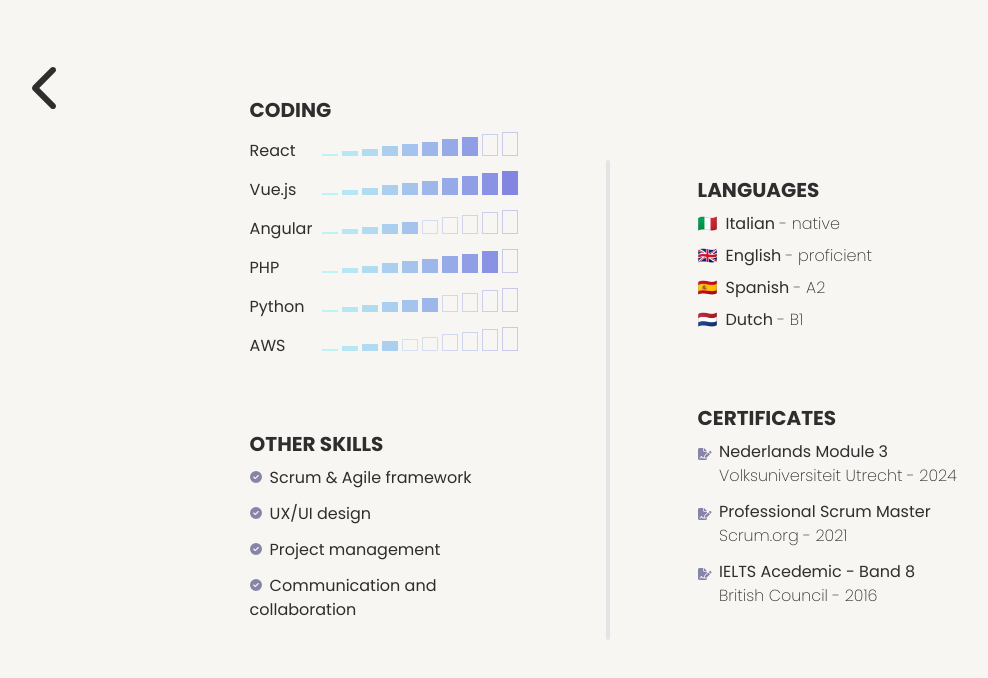
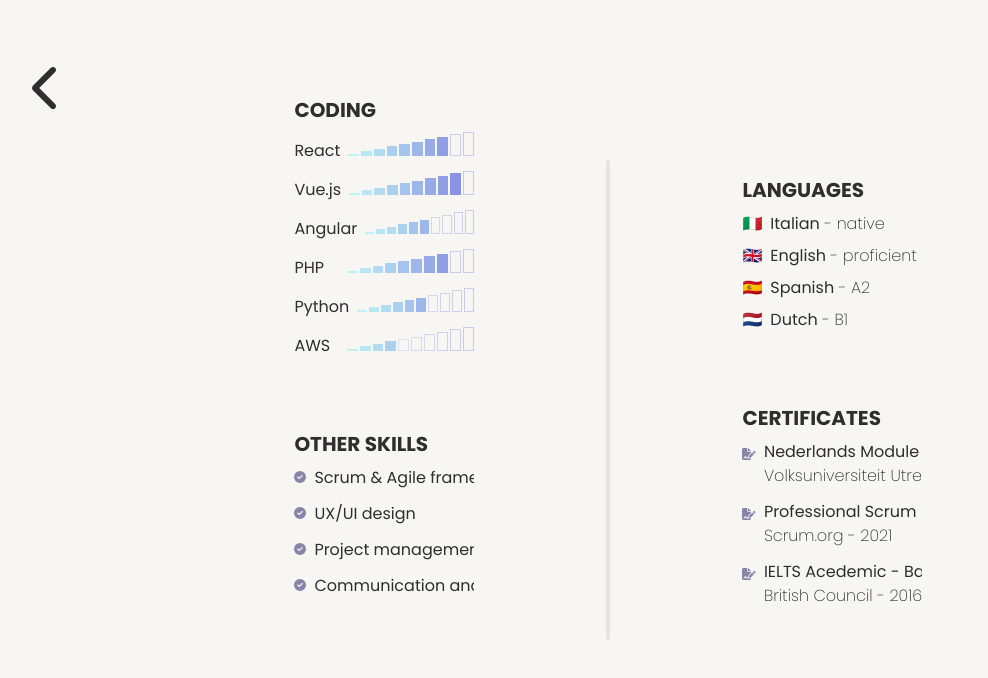
Before and after one commit to robinesp/personal-page, a Next.js app: page /skills in a window 1280 px wide. Shown: the top 678 px of the page, without its empty margins (32-1020 px from the left). Built offline with nearby package versions, Linux system fonts and the light colour scheme.

Commit message:
skills page animation

```diff
--- a/src/app/(pages)/skills/page.tsx
+++ b/src/app/(pages)/skills/page.tsx
@@ -1,10 +1,12 @@
-import { width } from "@fortawesome/free-regular-svg-icons/faAddressBook";
+"use client";
+
 import { coding, skills, languages, certificates } from "./skills";
 import {
   faFileSignature,
   faCircleCheck,
 } from "@fortawesome/free-solid-svg-icons";
 import { FontAwesomeIcon } from "@fortawesome/react-fontawesome";
+import { easings, useTrail, animated, useSpring } from "@react-spring/web";
 
 const getColorFromGradient = (weight: number, opacity: number) => {
   const color2 = [190, 243, 246];
@@ -20,22 +22,59 @@ const getColorFromGradient = (weight: number, opacity: number) => {
 };
 
 export default function Skills() {
-  const sectionClass = "w-full lg:w-1/2 lg:px-[10%]";
+  const sectionTrail = useTrail(4, {
+    opacity: 1,
+    y: 0,
+    from: { opacity: 0, y: -50 },
+    config: {
+      duration: 200,
+      easing: easings.easeOutCubic,
+    },
+  });
+
+  const listTrail = useTrail(20, {
+    opacity: 1,
+    y: 0,
+    width: "100%",
+    from: { opacity: 0, y: -50, width: "0" },
+    config: {
+      duration: 300,
+      easing: easings.easeOutExpo,
+    },
+  });
+
+  const dividerStyle = useSpring({
+    from: { opacity: 0, height: "0" },
+    to: { opacity: 1, height: "60%" },
+    config: {
+      duration: 1000,
+      easing: easings.easeOutExpo,
+    },
+  });
+
+  const sectionClass = "w-full lg:w-1/2 lg:px-[10%] xl:px-[15%]";
   const titleClass = "uppercase text-xl font-bold mb-2";
 
   return (
     <main className="flex min-h-screen lg:h-screen flex-col items-center justify-between pb-32 lg:pb-4 pt-40 lg:pt-24 2xl:pt-48 px-[20%] lg:px-[15%] overflow-hidden">
-      <div className="divider hidden lg:block fixed left-[50%] translate-x-[-50%] top-[50%] translate-y-[-50%] rounded-full h-[60%] w-1 bg-zinc-200" />
+      <animated.div
+        className="divider hidden lg:block fixed left-[50%] translate-x-[-50%] top-[50%] translate-y-[-50%] rounded-full h-[60%] w-1 bg-zinc-200"
+        style={dividerStyle}
+      />
       <div className="flex flex-col flex-wrap w-full gap-y-16 text-md h-full items-center">
-        <div className={sectionClass + " coding"}>
+        <animated.div
+          className={sectionClass + " coding"}
+          style={sectionTrail[0]}
+        >
           <h3 className={titleClass}>Coding</h3>
-          {coding.map((item) => (
-            <div
+          {coding.map((item, i) => (
+            <animated.div
               key={item.name}
-              className="flex items-baseline gap-2 justify-between mb-2"
+              className="flex items-baseline gap-2 justify-between mb-2 overflow-hidden"
+              style={listTrail[i]}
             >
-              <p>{item.name}</p>
-              <div className="score flex items-end justify-end h-6 gap-1 w-[60%] lg:w-full">
+              <p className="w-[35%]">{item.name}</p>
+              <div className="score flex items-end justify-end h-6 gap-[2px] w-[60%] lg:w-full min-w-[60%]">
                 {[...Array(10)].map((_, ix) => (
                   <div
                     className="column w-4"
@@ -51,13 +90,20 @@ export default function Skills() {
                   />
                 ))}
               </div>
-            </div>
+            </animated.div>
           ))}
-        </div>
-        <div className={sectionClass + " skills"}>
+        </animated.div>
+        <animated.div
+          className={sectionClass + " skills"}
+          style={sectionTrail[1]}
+        >
           <h3 className={titleClass}>Other skills</h3>
-          {skills.map((item) => (
-            <div key={item.name} className="mb-3">
+          {skills.map((item, i) => (
+            <animated.div
+              key={item.name}
+              className="mb-3 overflow-hidden text-nowrap"
+              style={listTrail[5 + i]}
+            >
               <FontAwesomeIcon
                 icon={faCircleCheck}
                 size="xs"
@@ -65,25 +111,39 @@ export default function Skills() {
                 color="#8685a7"
               />
               {item.name}
-            </div>
+            </animated.div>
           ))}
-        </div>
+        </animated.div>
         <div className="basis-full hidden lg:block" />
         <div className="filler hidden lg:block h-4" />
-        <div className={sectionClass + " languages break-before-column	"}>
+        <animated.div
+          className={sectionClass + " languages break-before-column	"}
+          style={sectionTrail[2]}
+        >
           <h3 className={titleClass}>Languages</h3>
-          {languages.map((item) => (
-            <div key={item.name} className="mb-2">
+          {languages.map((item, i) => (
+            <animated.div
+              key={item.name}
+              className="mb-2 overflow-hidden text-nowrap"
+              style={listTrail[10 + i]}
+            >
               {item.flag}
               <span className="ml-2">{item.name}</span>
               <span className="font-extralight"> - {item.level}</span>
-            </div>
+            </animated.div>
           ))}
-        </div>
-        <div className={sectionClass + " certificates"}>
+        </animated.div>
+        <animated.div
+          className={sectionClass + " certificates"}
+          style={sectionTrail[3]}
+        >
           <h3 className={titleClass}>Certificates</h3>
-          {certificates.map((item) => (
-            <div key={item.name} className="flex gap-x-2">
+          {certificates.map((item, i) => (
+            <animated.div
+              key={item.name}
+              className="flex gap-x-2 overflow-hidden text-nowrap"
+              style={listTrail[15 + i]}
+            >
               <FontAwesomeIcon
                 icon={faFileSignature}
                 size="xs"
@@ -96,9 +156,9 @@ export default function Skills() {
                   {item.istitute} - {item.date}
                 </p>
               </div>
-            </div>
+            </animated.div>
           ))}
-        </div>
+        </animated.div>
       </div>
     </main>
   );
--- a/src/app/(pages)/skills/skills.ts
+++ b/src/app/(pages)/skills/skills.ts
@@ -5,15 +5,15 @@ const coding = [
   },
   {
     name: "Vue.js",
-    score: 1,
+    score: 0.9,
   },
   {
     name: "Angular",
-    score: 0.5,
+    score: 0.6,
   },
   {
     name: "PHP",
-    score: 0.9,
+    score: 0.8,
   },
   {
     name: "Python",
```
